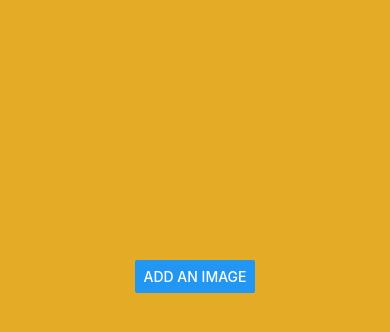
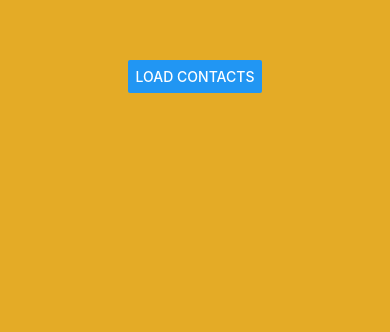
Before and after one commit to ddai-min/RN_Practice_Basic, a React Native app in the folder RNative_ImagePicker/: screen / in a window 390 px wide. Shown: the part 346-678 px from the top of the page. Built offline with nearby package versions, Linux system fonts and the light colour scheme.

Commit message:
add : permissionsContacts

```diff
--- a/RNative_ImagePicker/App.js
+++ b/RNative_ImagePicker/App.js
@@ -7,37 +7,65 @@
  */
 
 import React, { Component } from 'react'
-import { StyleSheet, View, Text, Image, Button } from 'react-native'
+import {
+  Platform,
+  PermissionsAndroid,
+  StyleSheet,
+  View,
+  Text,
+  Image,
+  Button
+} from 'react-native'
 import ImagePicker from 'react-native-image-picker'
 import Contacts from 'react-native-contacts'
 
 class App extends Component {
-  state = {
-    avatar: ''
+  async requestContactPermission() {
+    if (Platform.OS === 'ios') {
+      console.warn('iOS')
+      return true
+    } else {
+      console.warn('Android')
+
+      const granted = await PermissionsAndroid.requestMultiple([
+        PermissionsAndroid.PERMISSIONS.WRITE_CONTACTS,
+        PermissionsAndroid.PERMISSIONS.READ_CONTACTS
+      ])
+
+      if (
+        granted['android.permission.READ_CONTACTS'] ===
+          PermissionsAndroid.RESULTS.GRANTED &&
+        granted['android.permission.WRITE_CONTACTS'] ===
+          PermissionsAndroid.RESULTS.GRANTED
+      ) {
+        return true
+      } else {
+        return false
+      }
+    }
   }
 
-  addImage = () => {
-    ImagePicker.showImagePicker(
-      {
-        title: 'Choose your photo',
-        takePhotoButtonTitle: 'Take a pretty one',
-        chooseFromLibraryButtonTitle: 'Select an old one',
-        cancelButtonTitle: 'Just go back'
-      },
-      response => {
-        this.setState({
-          avatar: response.uri
-        })
+  getContacts = () => {
+    this.requestContactPermission().then(didGetPermission => {
+      if (didGetPermission) {
+        Contacts.getAll()
+          .then(contacts => {
+            console.warn(contacts)
+          })
+          .catch(err => {
+            console.error(err)
+            throw err
+          })
+      } else {
+        alert('no permission')
       }
-    )
+    })
   }
 
   render() {
     return (
       <View style={styles.container}>
-        <Image source={{ uri: this.state.avatar }} style={styles.avatar} />
-
-        <Button title="Add an Image" onPress={() => this.addImage()} />
+        <Button title="Load Contacts" onPress={() => this.getContacts()} />
       </View>
     )
   }
```
Also changed, not shown: 1 other file (tests, documents, lock files or other folders).
